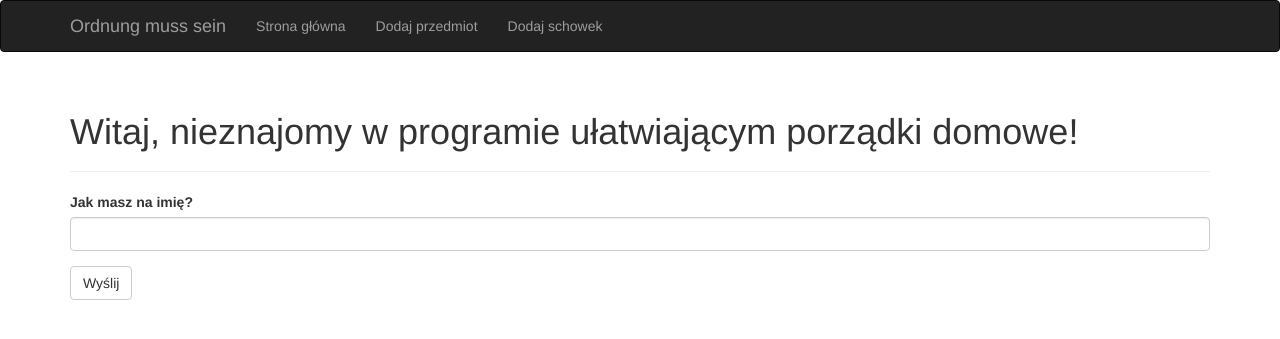
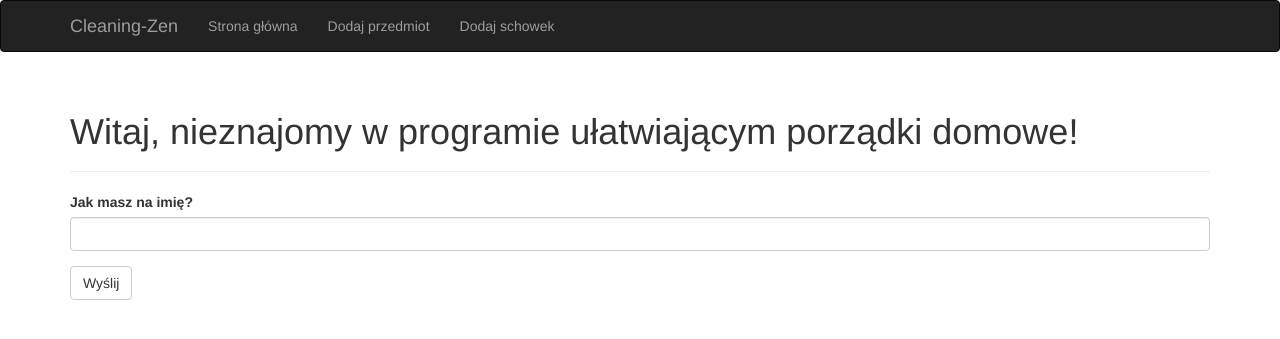
Before and after one commit to wojtekritszel/Cleaning-Zen, a Flask app: page / in a window 1280 px wide. Shown: the top 339 px of the page. Run offline with Flask 2, Linux system fonts and the light colour scheme; some libraries are stand-ins or nearby versions.

Commit message:
Zmieniono nazwe na Cleaning-Zen

```diff
--- a/templates/404.html
+++ b/templates/404.html
@@ -1,6 +1,6 @@
 {% extends "base.html" %}
 
-{% block title %}Ordnung muss sein - nie znaleziono strony{% endblock %}
+{% block title %}Cleaning-Zen - nie znaleziono strony{% endblock %}
 
 {% block page_content %}
 <div class="page-header">
--- a/templates/500.html
+++ b/templates/500.html
@@ -1,6 +1,6 @@
 {% extends "base.html" %}
 
-{% block title %}Ordnung muss sein - Serwer nie odpowiada{% endblock %}
+{% block title %}Cleaning-Zen - Serwer nie odpowiada{% endblock %}
 
 {% block page_content %}
 <div class="page-header">
--- a/templates/base.html
+++ b/templates/base.html
@@ -1,6 +1,6 @@
 {% extends "bootstrap/base.html" %}
 
-{% block title %}Ordnung muss sein{% endblock %}
+{% block title %}Cleaning-Zen{% endblock %}
 
 {% block head %}
 {{ super() }}
@@ -18,7 +18,7 @@
                 <span class="icon-bar"></span>
                 <span class="icon-bar"></span>
             </button>
-            <a class="navbar-brand" href="/">Ordnung muss sein</a>
+            <a class="navbar-brand" href="/">Cleaning-Zen</a>
         </div>
         <div class="navbar-collapse collapse">
             <ul class="nav navbar-nav">
--- a/templates/form_add_container.html
+++ b/templates/form_add_container.html
@@ -1,7 +1,7 @@
 {% extends "base.html" %}
 {% import "bootstrap/wtf.html" as wtf %}
 
-{% block title %}Ordnung muss sein{% endblock %}
+{% block title %}Cleaning-Zen{% endblock %}
 
 {% block page_content %}
 <div class="page-header">
--- a/templates/form_add_item.html
+++ b/templates/form_add_item.html
@@ -1,7 +1,7 @@
 {% extends "base.html" %}
 {% import "bootstrap/wtf.html" as wtf %}
 
-{% block title %}Ordnung muss sein{% endblock %}
+{% block title %}Cleaning-Zen{% endblock %}
 
 {% block page_content %}
 <div class="page-header">
--- a/templates/index.html
+++ b/templates/index.html
@@ -1,7 +1,7 @@
 {% extends "base.html" %}
 {% import "bootstrap/wtf.html" as wtf %}
 
-{% block title %}Ordnung muss sein{% endblock %}
+{% block title %}Cleaning-Zen{% endblock %}
 
 
 {% block page_content %}
--- a/templates/user.html
+++ b/templates/user.html
@@ -1,6 +1,6 @@
 {% extends "base.html" %}
 
-{% block title %}Ordnung muss sein{% endblock %}
+{% block title %}Cleaning-Zen{% endblock %}
 
 {% block content %}
 <div class="page-header">
```
